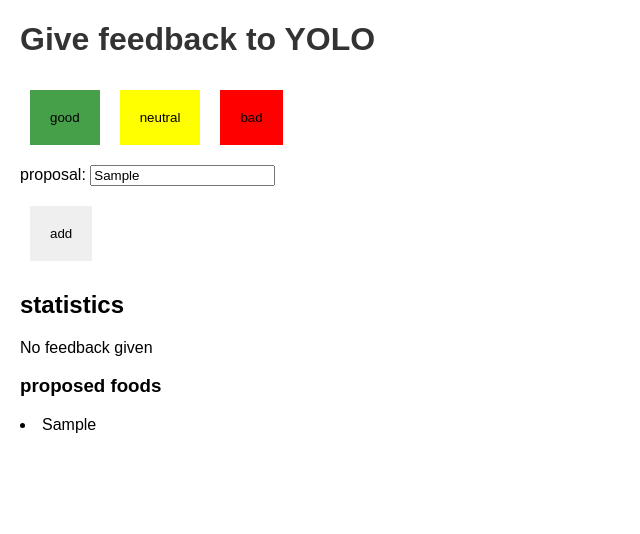
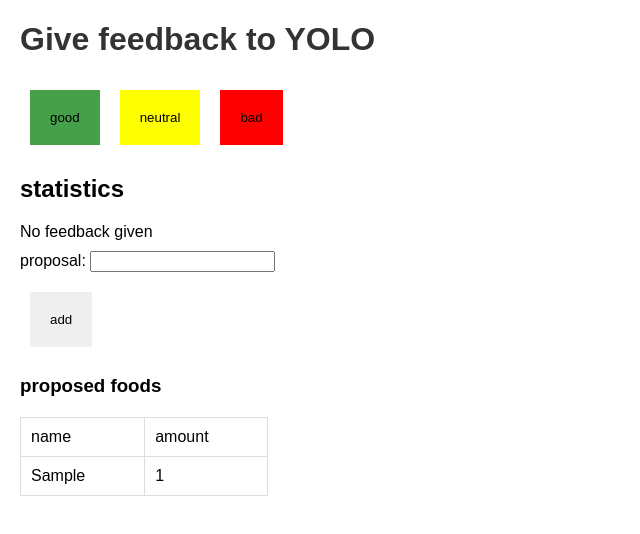
Before and after one commit to antti-kuru/Yolo, a React (Vite) app in the folder yolo/: page / in a window 1280 px wide. Both pictures are taken after typing "Sample" into the empty fields and a click on the button "add". Shown: the top 534 px of the page, without its empty margins (0-640 px from the left). Built offline with nearby package versions, Linux system fonts and the light colour scheme.

Commit message:
proposed foods to shown in table & no duplicates

```diff
--- a/yolo/src/App.jsx
+++ b/yolo/src/App.jsx
@@ -2,6 +2,7 @@
 import './app.css'
 import Button from './components/Button'
 import Statistics from './components/Statistics'
+import ProposalStatistics from './components/ProposalStatistics'
 
 const App = () => {
   // save clicks of each button to its own state
@@ -11,14 +12,20 @@
   const [all, setAll] = useState(0)
   const [values, setValue] = useState([])
 
+  // save proposals list to its own state
   const [proposals, setProposals] = useState([])
 
   const [newProposal, setNewProposal] = useState('')
+  const [allProposals, setAllProposals] = useState(0)
 
   const handleGoodClick = () => {
+    // creating new variable for the update as the original can't be straight modified
     const updatedGood = good + 1
+    // setting the good value as the updated value
     setGood(updatedGood)
+    // increasing the total number of votes
     setAll(all + 1)
+    //adding new value to the list
     setValue(values.concat(1))
 
   }
@@ -35,18 +42,41 @@
     setValue(values.concat(-1))
   }
 
-
-
   const addProposal = (event) => {
     event.preventDefault()
+    // creating new proposal object where the name is from user input and quantity is initialized as 1
     const proposalObject = {
-        name: newProposal
+        name: newProposal,
+        quantity: 1
     }
-    setProposals(proposals.concat(proposalObject))
+
+    // to prevent same proposals filling the list, have to check if the new value already exists in the list
+    const existingProposal = proposals.filter (proposal => proposal.name === newProposal)
+    if (existingProposal.length > 0){
+      // I need to create a copy from the original list because the original can't be straight modified
+      const updatedProposals = proposals.slice()
+      const updatedProposalIndex = updatedProposals.findIndex(proposal => proposal.name === newProposal)
+      // update the quantity of already existing proposal
+      updatedProposals[updatedProposalIndex].quantity += 1
+      // updating the proposals list
+      setProposals(updatedProposals)
+      // informing the user what happened
+      window.alert(newProposal + " already exist, added to quantity")
+
+    }
+    else{
+      // adding the new proposal to the list
+      setProposals(proposals.concat(proposalObject))
+    }
+    // increasing total amount even when the printed list remains the same
+    setAllProposals(allProposals + 1)
+    setNewProposal('')
+
   }
 
   const handleProposalChange = (event) => {
     console.log(event.target.value)
+    // from event.target.value we get the input the user has typed
     setNewProposal(event.target.value)
   }
 
@@ -57,7 +87,11 @@
       <Button handleClick={handleNeutralClick} text='neutral' className='neutral' />
       <Button handleClick={handleBadClick} text='bad' className='bad'/>
 
-      <form onSubmit={addProposal}>
+      <h2>statistics</h2>
+      <Statistics good={good} neutral={neutral} bad={bad} all={all} values={values}  />
+
+
+      <form onSubmit={addProposal} >
         <div>
           proposal: <input value={newProposal} onChange={handleProposalChange} />
         </div>
@@ -66,16 +100,8 @@
         </div>
       </form>
 
-      <h2>statistics</h2>
-      <Statistics good={good} neutral={neutral} bad={bad} all={all} values={values}  />
-
       <h3>proposed foods</h3>
-      <div>
-          {proposals.map(proposal =>
-            <li key={proposal.name}>
-              {proposal.name}</li>
-            )}
-      </div>
+      <ProposalStatistics proposals={proposals} all={allProposals} />
     </div>
   )
 }
--- /dev/null
+++ b/yolo/src/components/ProposalStatistics.jsx
@@ -0,0 +1,36 @@
+import StatisticLine from "./StatisticLine"
+
+const ProposalStatistics = ({proposals, all}) => {
+  if (proposals.length === 0) {
+    return(
+        <div>No proposals given</div>
+    )
+  }
+
+  return(
+    <div>
+        <table>
+        <tbody>
+        <tr>
+            <td>name</td>
+            <td>amount</td>
+        </tr>
+        {proposals.map(proposal =>
+
+         <StatisticLine key={proposal.name} text={proposal.name} value={proposal.quantity} />
+        )}
+
+
+        </tbody>
+
+
+        </table>
+
+
+    </div>
+  )
+
+
+}
+
+export default ProposalStatistics
```
